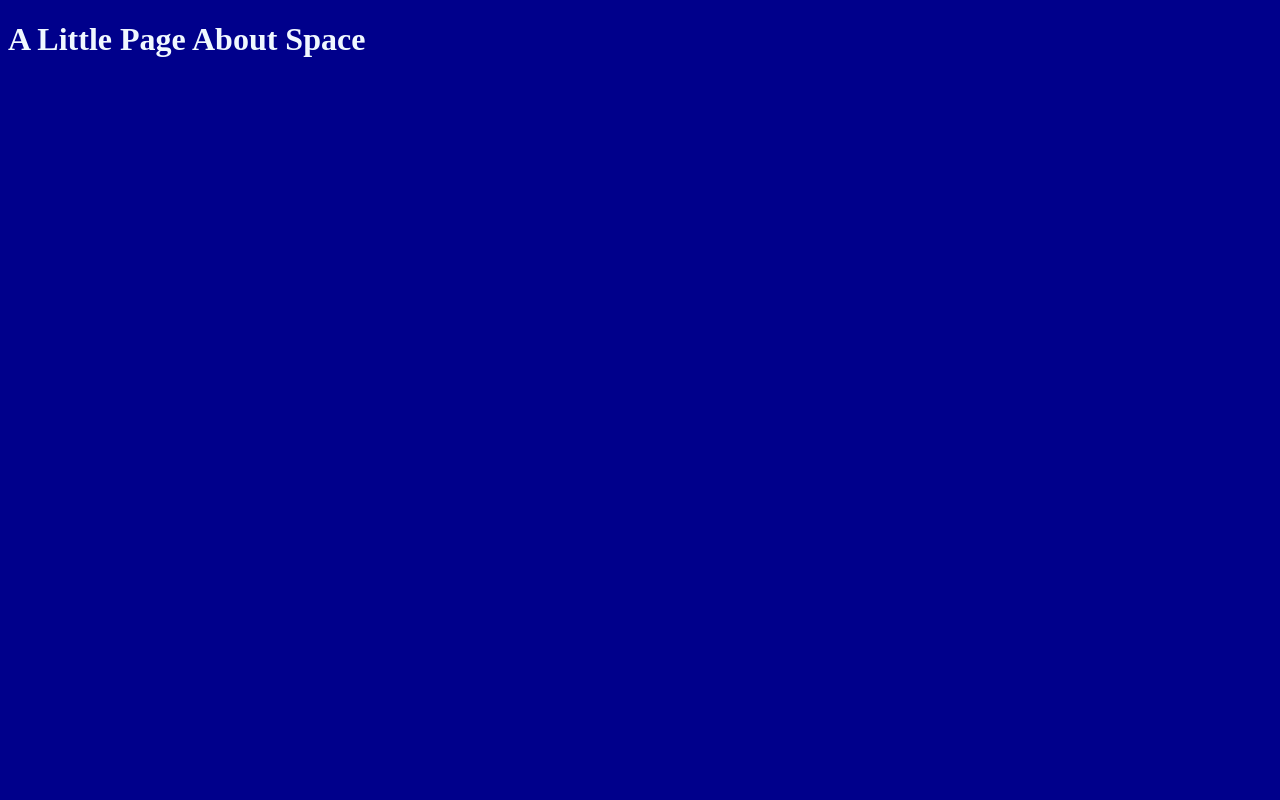
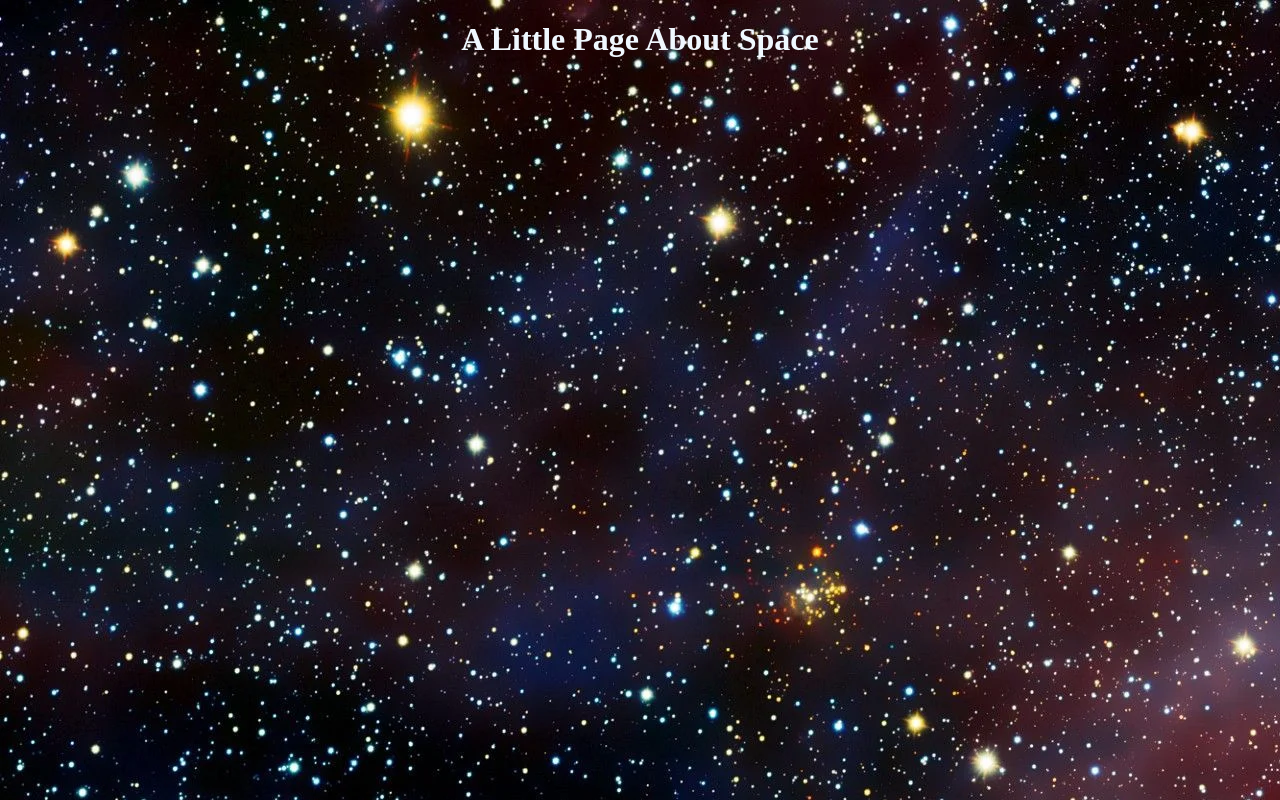
Before and after one commit to Leehamb99/new-project, a plain HTML site: page index.html in a window 1280 px wide. Drawn offline with Linux system fonts and the light colour scheme.

Commit message:
add background

```diff
--- a/style.css
+++ b/style.css
@@ -1,4 +1,8 @@
+*{
+    text-align: center;
+}
+
 body{
-    background-color: darkblue;
+    background-image: url("space.jpg");
     color:aliceblue;
 }
```
Also changed, not shown: Space.jpg (added), Space.webp (added).
